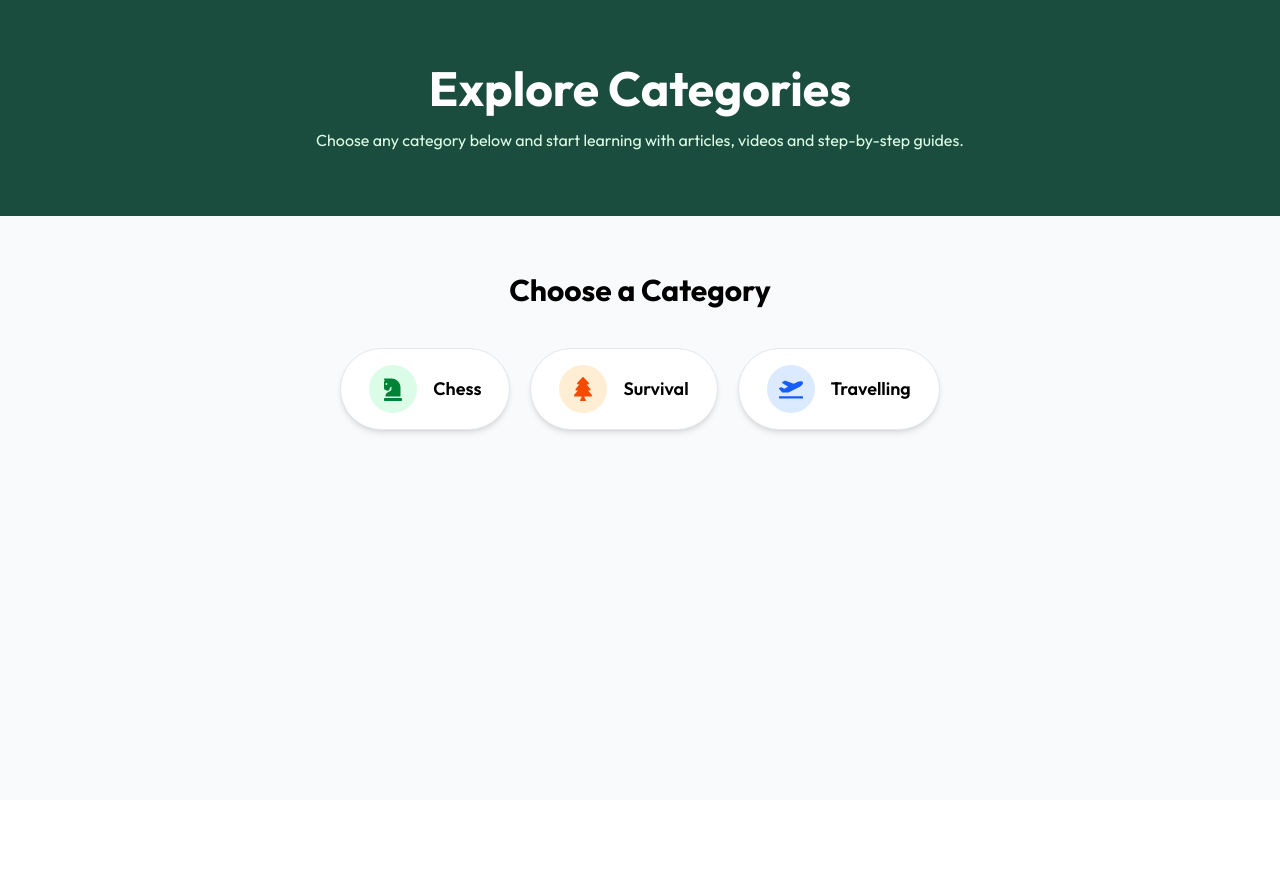
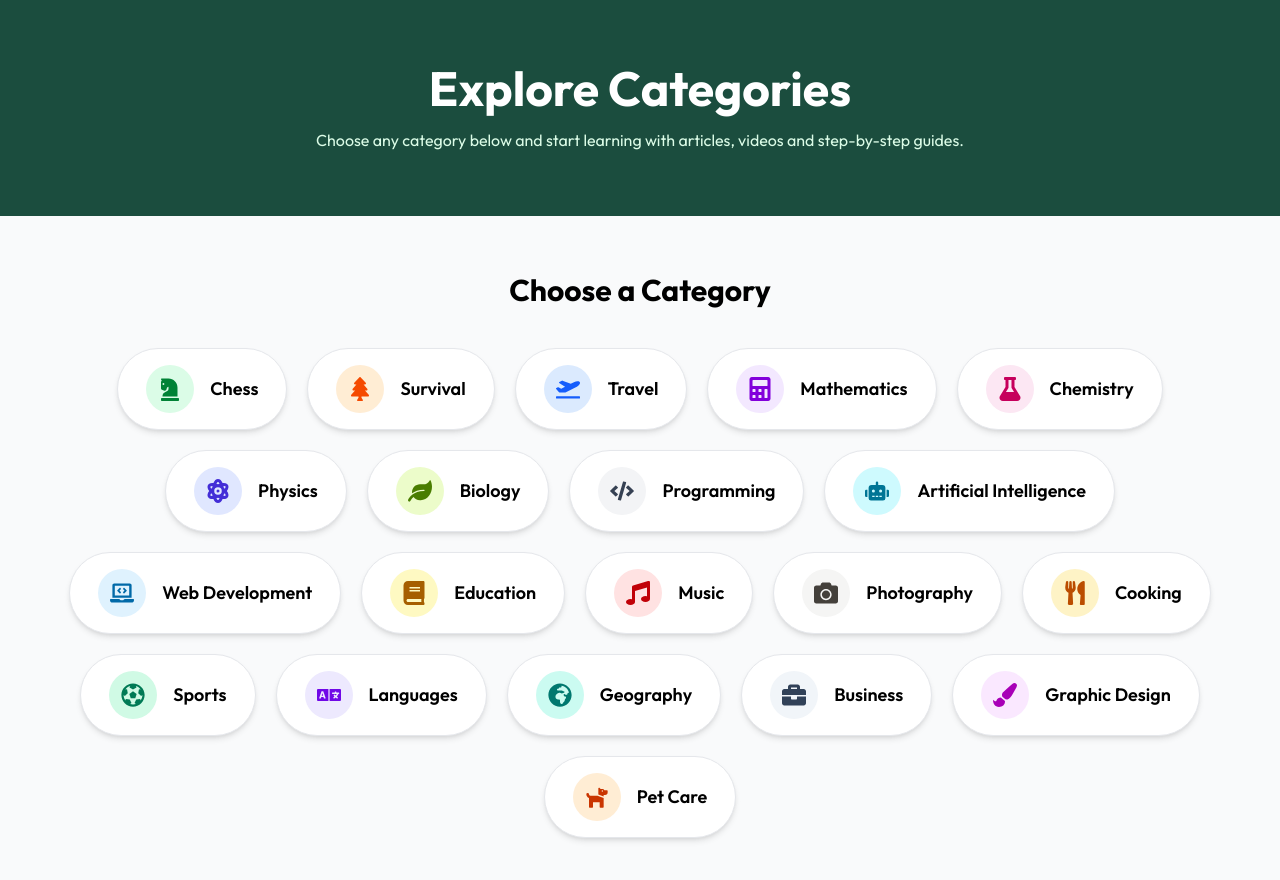
Before and after one commit to Francissha/justaskallan, a React (Vite) app in the folder Allan/: page /categories in a window 1280 px wide. Shown: the top 880 px of the page. Before the commit the page ends 800 px from the top, so only its background shows below. Built offline with nearby package versions, Linux system fonts and the light colour scheme.

Commit message:
Refactor categories and add new entries
Updated category names and routes for consistency. Added additional categories with corresponding icons and routes.

```diff
--- a/Allan/src/data/categories.js
+++ b/Allan/src/data/categories.js
@@ -1,5 +1,25 @@
-
-import { FaChessKnight, FaTree, FaPlaneDeparture } from "react-icons/fa";
+import {
+  FaChessKnight,
+  FaTree,
+  FaPlaneDeparture,
+  FaCalculator,
+  FaFlask,
+  FaAtom,
+  FaLeaf,
+  FaCode,
+  FaRobot,
+  FaLaptopCode,
+  FaBook,
+  FaMusic,
+  FaCamera,
+  FaUtensils,
+  FaFutbol,
+  FaLanguage,
+  FaGlobeAfrica,
+  FaBriefcase,
+  FaPaintBrush,
+  FaDog,
+} from "react-icons/fa";
 
 export const categories = [
   {
@@ -18,9 +38,128 @@ export const categories = [
   },
   {
     id: 3,
-    name: "Travelling",
+    name: "Travel",
     icon: FaPlaneDeparture,
     color: "bg-blue-100 text-blue-600",
-    route: "/categories/travelling",
+    route: "/categories/travel",
+  },
+  {
+    id: 4,
+    name: "Mathematics",
+    icon: FaCalculator,
+    color: "bg-purple-100 text-purple-700",
+    route: "/categories/mathematics",
+  },
+  {
+    id: 5,
+    name: "Chemistry",
+    icon: FaFlask,
+    color: "bg-pink-100 text-pink-700",
+    route: "/categories/chemistry",
+  },
+  {
+    id: 6,
+    name: "Physics",
+    icon: FaAtom,
+    color: "bg-indigo-100 text-indigo-700",
+    route: "/categories/physics",
+  },
+  {
+    id: 7,
+    name: "Biology",
+    icon: FaLeaf,
+    color: "bg-lime-100 text-lime-700",
+    route: "/categories/biology",
+  },
+  {
+    id: 8,
+    name: "Programming",
+    icon: FaCode,
+    color: "bg-gray-100 text-gray-700",
+    route: "/categories/programming",
+  },
+  {
+    id: 9,
+    name: "Artificial Intelligence",
+    icon: FaRobot,
+    color: "bg-cyan-100 text-cyan-700",
+    route: "/categories/artificial-intelligence",
+  },
+  {
+    id: 10,
+    name: "Web Development",
+    icon: FaLaptopCode,
+    color: "bg-sky-100 text-sky-700",
+    route: "/categories/web-development",
+  },
+  {
+    id: 11,
+    name: "Education",
+    icon: FaBook,
+    color: "bg-yellow-100 text-yellow-700",
+    route: "/categories/education",
+  },
+  {
+    id: 12,
+    name: "Music",
+    icon: FaMusic,
+    color: "bg-red-100 text-red-700",
+    route: "/categories/music",
+  },
+  {
+    id: 13,
+    name: "Photography",
+    icon: FaCamera,
+    color: "bg-stone-100 text-stone-700",
+    route: "/categories/photography",
+  },
+  {
+    id: 14,
+    name: "Cooking",
+    icon: FaUtensils,
+    color: "bg-amber-100 text-amber-700",
+    route: "/categories/cooking",
+  },
+  {
+    id: 15,
+    name: "Sports",
+    icon: FaFutbol,
+    color: "bg-emerald-100 text-emerald-700",
+    route: "/categories/sports",
+  },
+  {
+    id: 16,
+    name: "Languages",
+    icon: FaLanguage,
+    color: "bg-violet-100 text-violet-700",
+    route: "/categories/languages",
+  },
+  {
+    id: 17,
+    name: "Geography",
+    icon: FaGlobeAfrica,
+    color: "bg-teal-100 text-teal-700",
+    route: "/categories/geography",
+  },
+  {
+    id: 18,
+    name: "Business",
+    icon: FaBriefcase,
+    color: "bg-slate-100 text-slate-700",
+    route: "/categories/business",
+  },
+  {
+    id: 19,
+    name: "Graphic Design",
+    icon: FaPaintBrush,
+    color: "bg-fuchsia-100 text-fuchsia-700",
+    route: "/categories/graphic-design",
+  },
+  {
+    id: 20,
+    name: "Pet Care",
+    icon: FaDog,
+    color: "bg-orange-100 text-orange-700",
+    route: "/categories/pet-care",
   },
 ];
```
